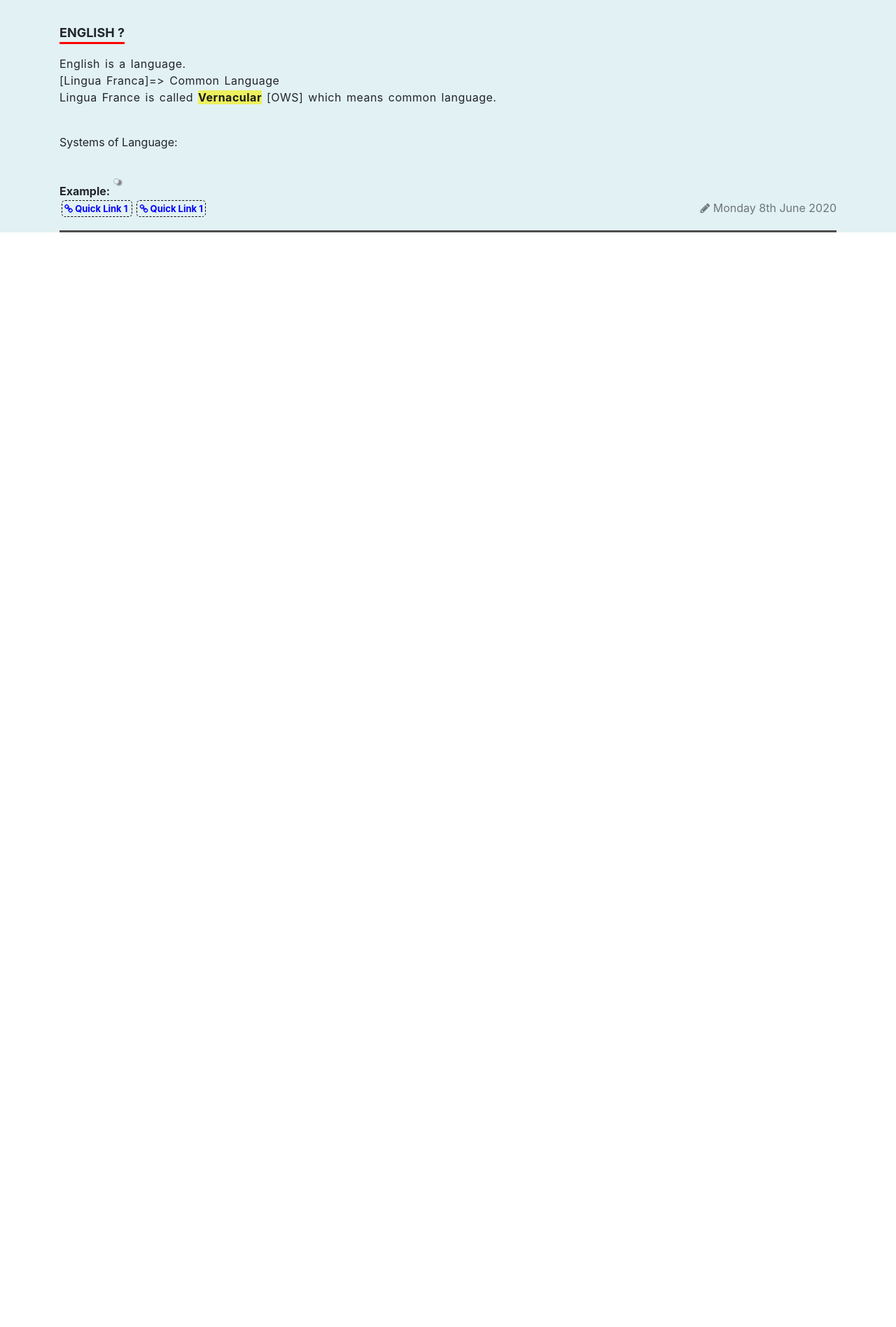
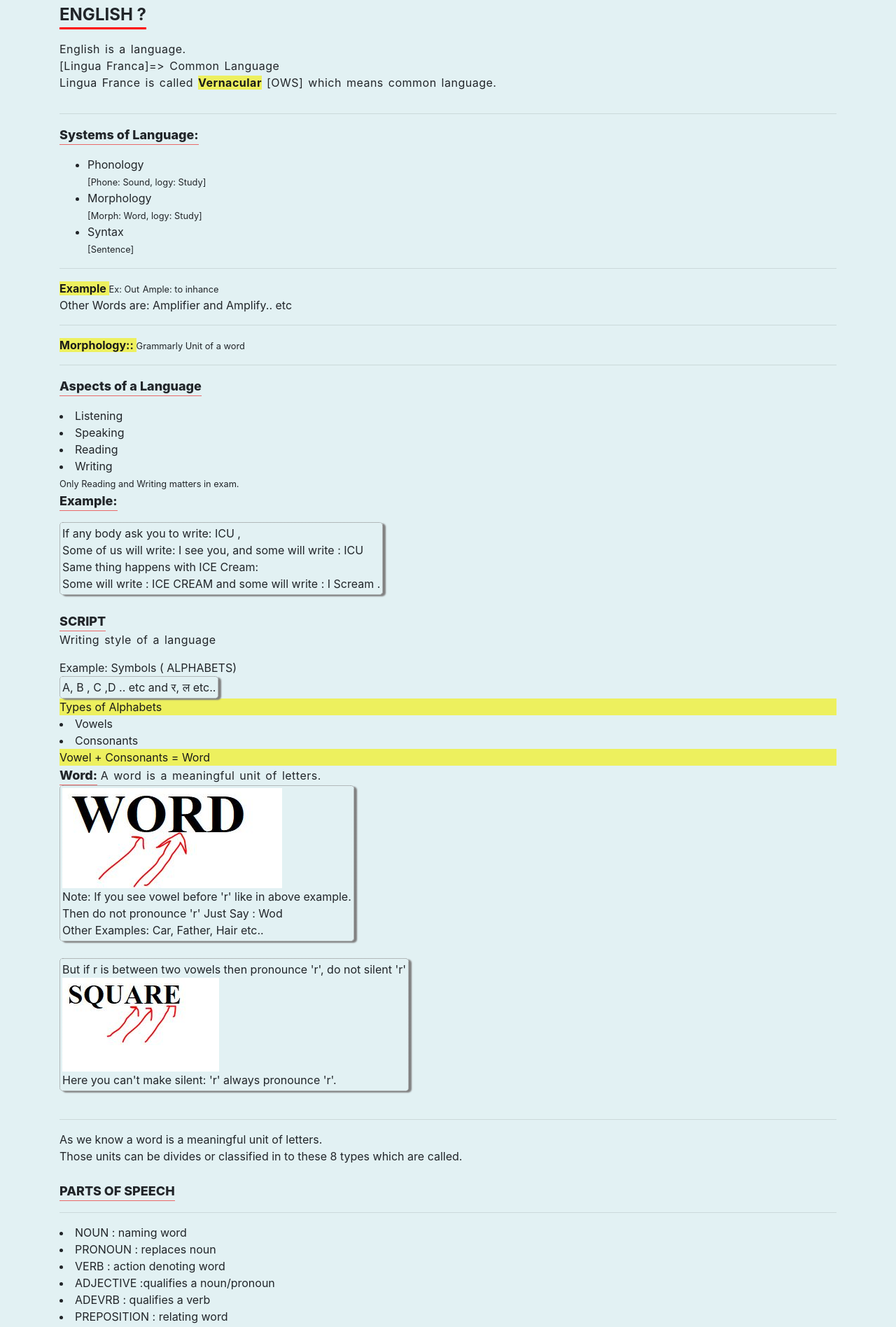
Before and after one commit to ashumsd7/noun, a plain HTML site: page index.html in a window 1280 px wide. Shown: the part 77-1973 px from the top of the page at 70% size. Before the commit the page ends 800 px from the top, so only its background shows below. Drawn offline with nearby package versions, Linux system fonts and the light colour scheme.

Commit message:
updated all

```diff
--- a/app.js
+++ b/app.js
@@ -3,7 +3,16 @@ new Vue({
 
     data() {
         return {
-           time: "dd"
+            partofspeech: [
+                'NOUN :   naming word',
+                'PRONOUN : replaces noun',
+                'VERB : action denoting word',
+                'ADJECTIVE :qualifies a noun/pronoun ',
+                'ADEVRB : qualifies a verb',
+                'PREPOSITION : relating word ',
+                'CONJUCTION : connectig word',
+                'INTERJECTION: Sudden Feeling Expression'
+            ]
         }
     },
     methods: {
@@ -13,7 +22,7 @@ new Vue({
 
     },
 
-   ,
+
 
 
 })
--- a/index.html
+++ b/index.html
@@ -32,41 +32,163 @@
             </nav>
         </div>
         <br>
-        <marquee behavior="" direction=""> SITE Under construction</marquee>
         <div class="container main-section">
             <p class="heading">
                 ENGLISH ?
             </p>
             <br>
-            <p class="definition">
+            <p class="def">
                 English is a language. <br>
                 [Lingua Franca]=> Common Language <br>
-                Lingua France is called <strong class="highlight">Vernacular</strong> [OWS] which means common language. <br> <br>
+                Lingua France is called <strong class="highlight">Vernacular</strong> [OWS] which means common language.
+                <hr>
 
-                <p class="sub-heading">
-                    Systems of Language:
-                </p>
+            <p class="sub">
+                Systems of Language:
+            </p>
+            <br>
+            <ul>
+                <li>Phonology</li> <small>[Phone: Sound, logy: Study]</small>
+                <li>Morphology</li> <small>[Morph: Word, logy: Study]</small>
+                <li>Syntax</li> <small>[Sentence]</small>
+            </ul>
+            <hr>
+            <strong class="highlight">
+                Example
+            </strong>
+            <small>Ex: Out</small>
+            <small>Ample: to inhance</small>
+            <br>
+            Other Words are: Amplifier and Amplify.. etc
+            <hr>
+            <strong class="highlight">
+                Morphology::
+            </strong> <small>Grammarly Unit of a word</small>
+            <hr>
+            <p class="sub">
+                Aspects of a Language
+            </p> <br>
+            <li>Listening</li>
+            <li>Speaking</li>
+            <li>Reading</li>
+            <li>Writing</li>
+            <small>Only Reading and Writing matters in exam.</small>
+            <br>
+            <p class="sub">Example: </p>
+            <br>
+            <div class="example">
+                If any body ask you to write: ICU , <br>
+                Some of us will write: I see you,
+                and some will write : ICU
+                <br>
+                Same thing happens with ICE Cream:
+                <br>
+                Some will write : ICE CREAM and some will write : I Scream .
+            </div>
+            <br>
+            <br>
+            <div class="sub">SCRIPT</div> <br>
+            <p class="def">Writing style of a language</p>
+            <br>
+            Example: Symbols ( ALPHABETS) <br>
+            <div class="example">
+                A, B , C ,D .. etc and
+                र, ल etc..
+            </div>
+            <br>
+            <div class="highlight">Types of Alphabets</div>
+            <li>Vowels</li>
+            <li>Consonants</li>
+            <div class="highlight">Vowel + Consonants = Word</div>
+            <div class="sub">Word:</div>
+            <div class="def">A word is a meaningful unit of letters.</div>
+            <br>
+            <div class="example">
+                <img src="images/2.JPG" alt="" srcset="">
+                Note: If you see vowel before 'r' like in above example.
+                <br>
+                Then do not pronounce 'r' Just Say : Wod
+                <br>
+                Other Examples: Car, Father, Hair etc..
+
+            </div>
+
+            <br>
+            <br>
+
+            <div class="example">
+                But if r is between two vowels then pronounce 'r', do not silent 'r'
+                <img src="images/3.JPG" alt="">
+                Here you can't make silent: 'r'
+                always pronounce 'r'.
+            </div>
+            <br>
+            <br>
+            <hr>
+            As we know a word is a meaningful unit of letters.
+            <br>
+            Those units can be divides or classified in to these 8 types which are called. <br> <br>
+            <div class="sub">PARTS OF SPEECH</div>
+            <hr>
+            <li   v-for="pos in partofspeech">{{ pos }}</li>
+            <hr>
 
 
-            </p>
+            <div class="sub">Phrase</div>
             <br>
-            <strong>Example:</strong>
-            <p class="example">
+            <div class="def">
+                Group of words without complete meaning.
 
-            </p>
+            </div>
+            <br>
+            Example:
+            <div class="example">
+               <li> Ajit and Sujit</li>
+               <li>In my car</li>
+               <small>There is no meaning of above lines.</small>
+
+            </div>
+            <br>
+            <br>
+            <div class="sub">Types of Phrases</div>
+            <br>
+            <li>Noun Phrases</li>
+            <li>Adjective Phrases</li>
+            <li>Adverb Phrases</li>
+            <br>
+
+           <div class="sub">Sentence</div>
+           <br>
+           <div class="def">
+               A group of words with complete meaning. <br>
+               <small>Arrangement of words is also important</small>
+               <br>
+
+               Which is called <strong class="highlight">STRUCTURE</strong>
+           </div>
+           <hr>
+           <div class="def">Here we will study English Grammar in two parts.</div>
+           <br>
+           <li class="sub">ELEMENTRY LEVEL : [ Parts of Speech ]</li>
+           <li class="sub">ADVANCE LEVEL : [Tense... to ..  Narration ]</li>
+
+            <br>
+            <br>
             <br>
             <p class="links">
-                <i class="fa fa-link" aria-hidden="true"></i> Quick Link 1
+                <i class="fa fa-link" aria-hidden="true"></i> #DAY 1
             </p>
             <p class="links">
-                <i class="fa fa-link" aria-hidden="true"></i>   Quick Link 1
+                <i class="fa fa-link" aria-hidden="true"></i> # INTRODUCTION
             </p>
             <p class="timestamp text-muted"> <i class="fa fa-pencil" aria-hidden="true"></i> Monday 8th June 2020</p>
 
 
             <p class="hr-line">
+                Thanks for Reading.. Keep Learning <div class="btn btn-success">DAY 2</div>
+            </p>
+            <br>
 
-            </p>
         </div>
 
 
--- a/styles/shared.css
+++ b/styles/shared.css
@@ -6,7 +6,7 @@
     border-bottom: 3px solid red;
     width: auto;
     display: inline-block;
-    font-size: large;
+    font-size: x-large;
     font-weight: bold;
 
 }
@@ -17,18 +17,20 @@
     border-bottom: 3px solid rgb(13, 233, 123);
 
 }
-.definition{
+.def{
     display: inline-block;
     font-size: medium;
     font-weight: 400;
     word-spacing: 2px;
     letter-spacing: .5px;
 }
-/* .sub-heading{
-    font-weight: 600;
+.sub{
+    border-bottom: 1px solid rgb(233, 105, 105);
     width: auto;
-    display: block;
-} */
+    display: inline-block;
+    font-size: large;
+    font-weight: 800;
+}
 .highlight{
     color: rgb(26, 27, 25);
     background: rgb(237, 240, 94);
```
Also changed, not shown: images/2.JPG (added), images/3.JPG (added).
